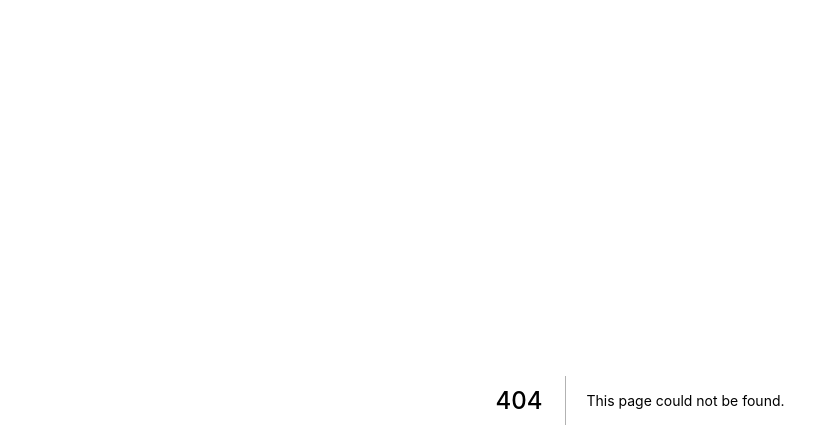
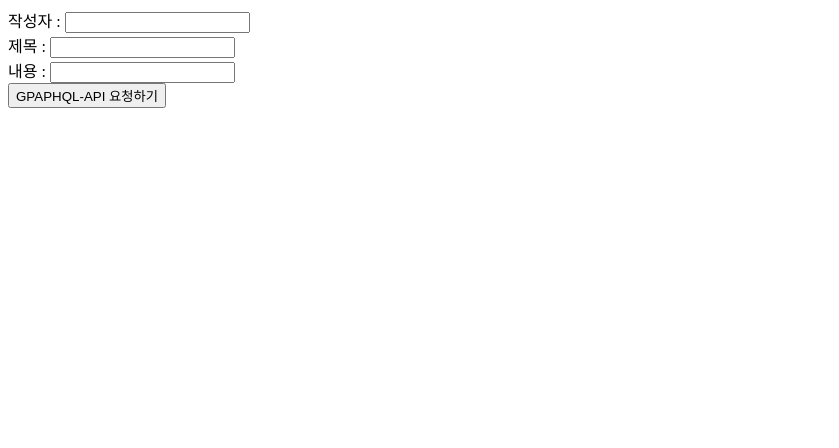
Before and after one commit to IMHEEJAE/class_quiz, a Next.js app: page /04-2 in a window 1280 px wide. Before the commit this address had no page. Shown: the top 448 px of the page, without its empty margins (0-839 px from the left). Built offline with nearby package versions, Linux system fonts and the light colour scheme.

Commit message:
graphql-api , rest-api 연습

```diff
--- /dev/null
+++ b/pages/04-2/index.js
@@ -0,0 +1,53 @@
+import { gql, useMutation } from "@apollo/client";
+import { useState } from "react";
+
+const CREATE_BOARD = gql`
+  mutation createBoard($writer: String, $title: String, $contents: String) {
+    createBoard(writer: $writer, title: $title, contents: $contents) {
+      _id
+      number
+      message
+    }
+  }
+`;
+export default function Page0402() {
+  const [graphqlAPI] = useMutation(CREATE_BOARD);
+  const [writer, setWriter] = useState();
+  const [title, setTitle] = useState();
+  const [contents, setContents] = useState();
+
+  const onChagneWriter = (event) => {
+    setWriter(event.target.value);
+    console.log(event.target.value);
+  };
+  const onChangeTitle = (event) => {
+    setTitle(event.target.value);
+    console.log(event.target.value);
+  };
+  const onChangeContent = (event) => {
+    setContents(event.target.value);
+    console.log(event.target.value);
+  };
+
+  const onClickBtn = async () => {
+    const result = await graphqlAPI({
+      variables: {
+        writer: writer,
+        title: title,
+        contents: contents,
+      },
+    });
+    console.log(result);
+  };
+  return (
+    <>
+      작성자 : <input type="text" onChange={onChagneWriter} />
+      <br />
+      제목 : <input type="text" onChange={onChangeTitle} />
+      <br />
+      내용 : <input type="text" onChange={onChangeContent} />
+      <br />
+      <button onClick={onClickBtn}>GPAPHQL-API 요청하기</button>
+    </>
+  );
+}
--- a/pages/_app.js
+++ b/pages/_app.js
@@ -1,3 +1,15 @@
-export default function App({ Component, pageProps }) {
-  return <Component {...pageProps} />;
+import { ApolloProvider, ApolloClient, InMemoryCache } from "@apollo/client";
+
+function App({ Component, pageProps }) {
+  const client = new ApolloClient({
+    uri: "http://practice.codebootcamp.co.kr/graphql",
+    cache: new InMemoryCache(),
+  });
+  return (
+    <ApolloProvider client={client}>
+      <Component {...pageProps} />
+    </ApolloProvider>
+  );
 }
+
+export default App;
```
Also changed, not shown: pages/04-1/index.js (added, +27 -0 lines).
